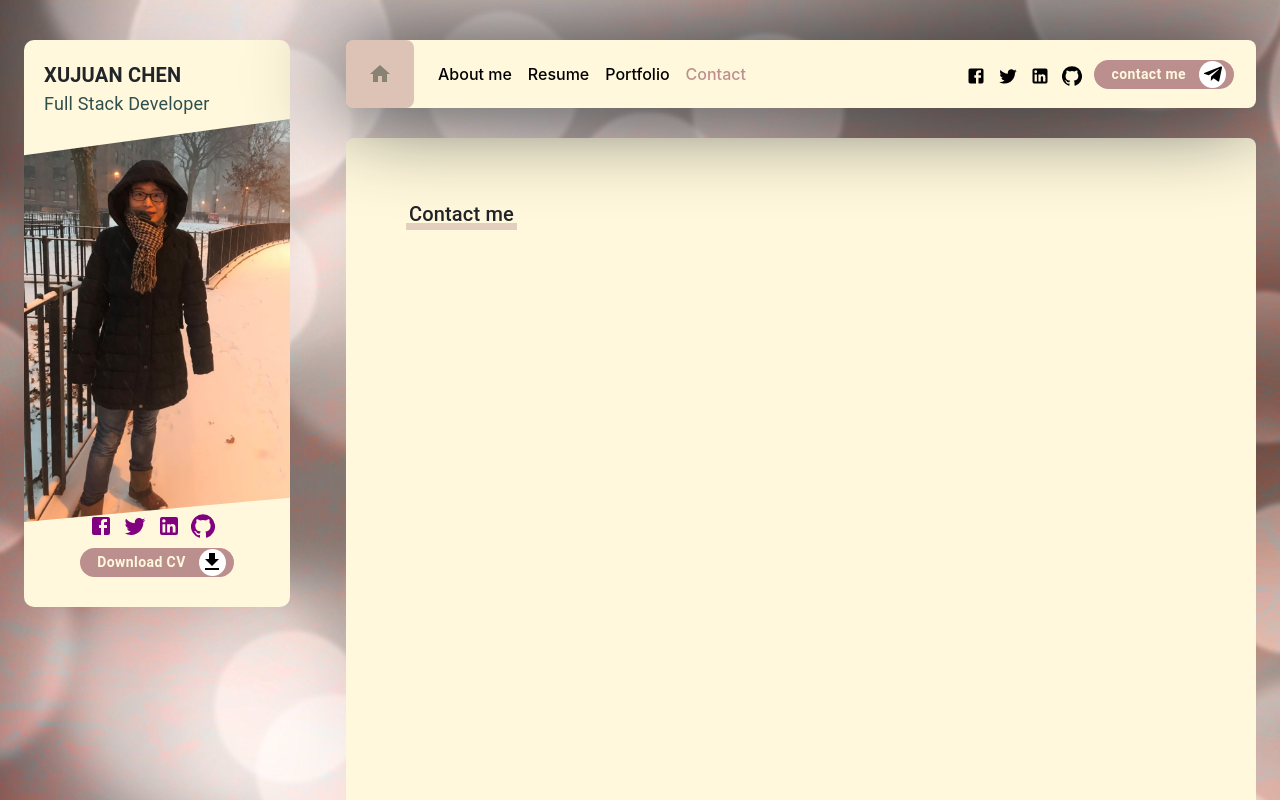
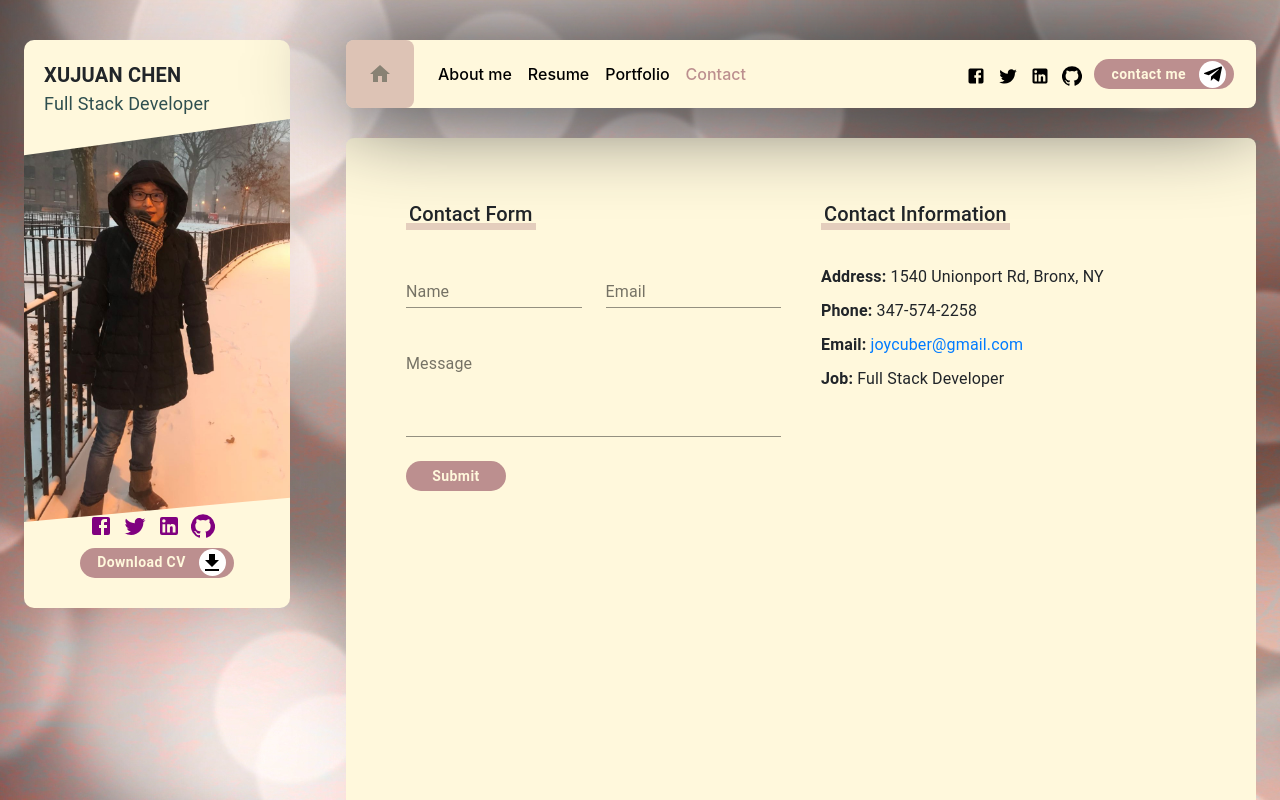
Before and after one commit to xujuanchen2020/resume, a React (Create React App) app: page /contact in a window 1280 px wide. Shown: the top 800 px of the page. Built offline with nearby package versions, Linux system fonts and the light colour scheme.

Commit message:
contact page

```diff
--- a/src/components/Button/ButtonStyle.css
+++ b/src/components/Button/ButtonStyle.css
@@ -7,6 +7,7 @@
     line-height: 15px !important;
     min-width: 100px !important;
     outline: none !important;
+    min-height: 30px;
 }
 
 .custom_btn .btn_icon_container{
--- a/src/pages/Contact/Contact.js
+++ b/src/pages/Contact/Contact.js
@@ -1,17 +1,69 @@
 import React from 'react'
 import './ContactStyle.css'
-import { Grid, Typography } from "@material-ui/core";
+import { Grid, TextField, Typography } from "@material-ui/core";
+import MyButton from '../../components/Button/Button'
+import reuseData from '../../utils/reuseData'
 
 const Contact = () => {
     return (
         <>
         {/* Contact me */}
-        <Grid container className='section pb_45 p_30'>
+        <Grid container spacing='5' className='section pb_45 p_30'>
+            <Grid item xs={12} lg={6}>
             <Grid item className="section_title mb_30">
                 <span></span>
-                <Typography variant='h6'>Contact me</Typography>
+                <Typography variant='h6'>Contact Form</Typography>
             </Grid>
 
+            <Grid item xs={12}>
+                <Grid container spacing="3">
+                    <Grid item xs={12} sm={6}>
+                        <TextField fullWidth name='name' label='Name'/>
+                    </Grid>
+                    <Grid item xs={12} sm={6}>
+                        <TextField fullWidth name='email' label='Email'/>
+                    </Grid>
+                    <Grid item xs={12}>
+                        <TextField fullWidth name='message' label='Message' multiline rows='4'/>
+                    </Grid>
+                    <Grid item xs={12}>
+                        <MyButton text="Submit"/>
+                    </Grid>
+                </Grid>
+            </Grid>
+            </Grid>
+
+            {/* Contact Information */}
+            <Grid item xs={12} lg={5}>
+                <Grid item className="section_title mb_30">
+                    <span></span>
+                    <Typography variant='h6'>Contact Information</Typography>
+                </Grid>
+                <Grid item xs={12}>
+                    <Grid container>
+                        <Grid item>
+                            <Typography className='contactInfo_item'>
+                                <span>Address: </span> {reuseData.address}
+                            </Typography>
+                        </Grid>
+                        <Grid item>
+                            <Typography className='contactInfo_item'>
+                                <span>Phone: </span> {reuseData.phone}
+                            </Typography>
+                        </Grid>
+                        <Grid item>
+                            <Typography className='contactInfo_item'>
+                                <span>Email: </span><a href="mailto:{reuseData.email}"> {reuseData.email} </a>
+                            </Typography>
+                        </Grid>
+                        <Grid item>
+                            <Typography className='contactInfo_item'>
+                                <span>Job: </span> {reuseData.title}
+                            </Typography>
+                        </Grid>
+                    </Grid>
+                </Grid>
+            </Grid>
         </Grid>
         </>
     )
--- a/src/pages/Contact/ContactStyle.css
+++ b/src/pages/Contact/ContactStyle.css
@@ -0,0 +1,8 @@
+.contactInfo_item{
+    font-size: 14px;
+    line-height: 34px !important;
+}
+
+.contactInfo_item > span{
+    font-weight: bold;
+}
--- a/src/utils/reuseData.js
+++ b/src/utils/reuseData.js
@@ -10,7 +10,7 @@ export default {
     name: "Xujuan Chen",
     title: "Full Stack Developer",
     email: 'joycuber@gmail.com',
-    address: '1540 Unionport Rd, Bronx, NY 10462',
+    address: '1540 Unionport Rd, Bronx, NY',
     phone: '347-574-2258',
     socials:{
         facebook:{
```
Also changed, not shown: 1 other file (tests, documents, lock files or other folders).
